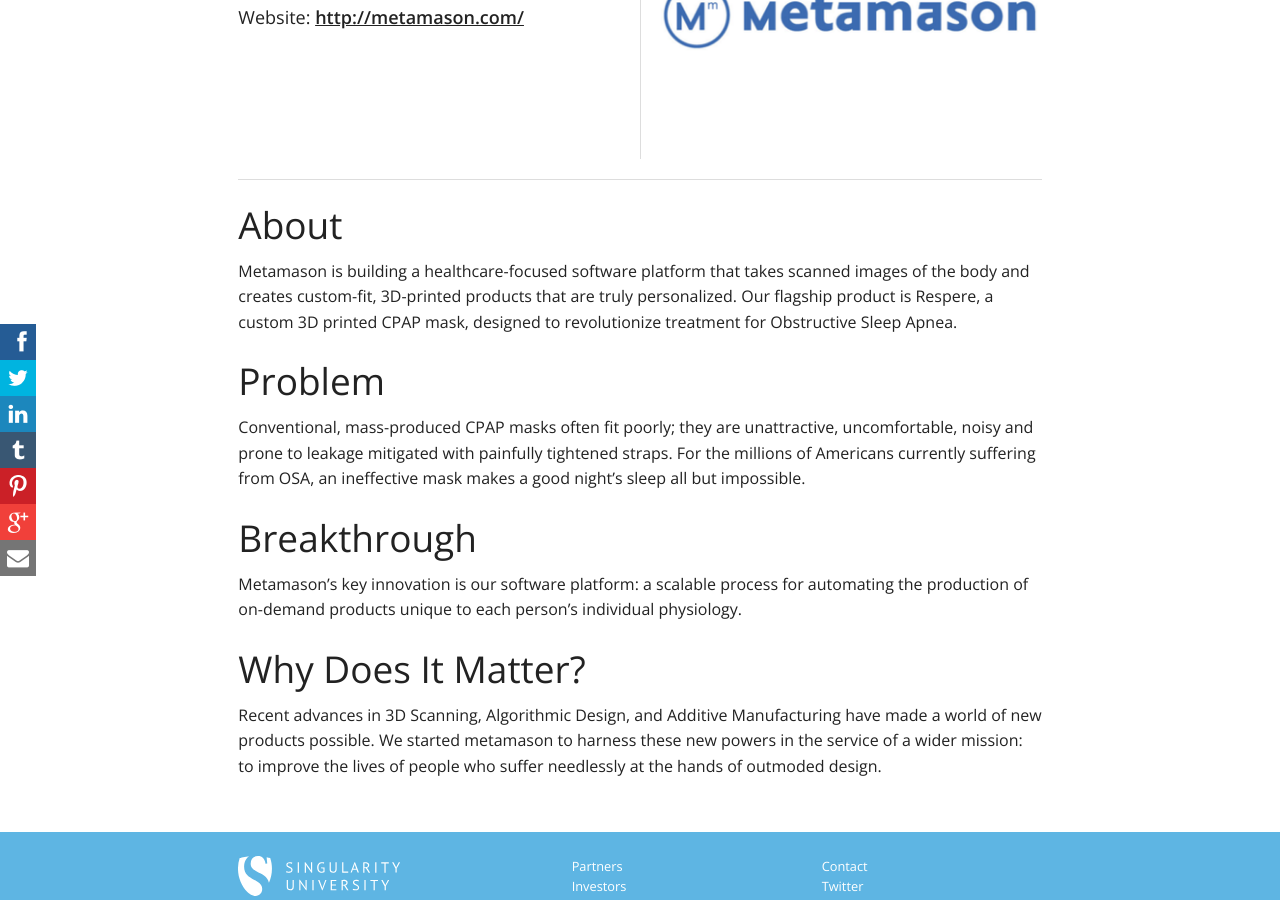
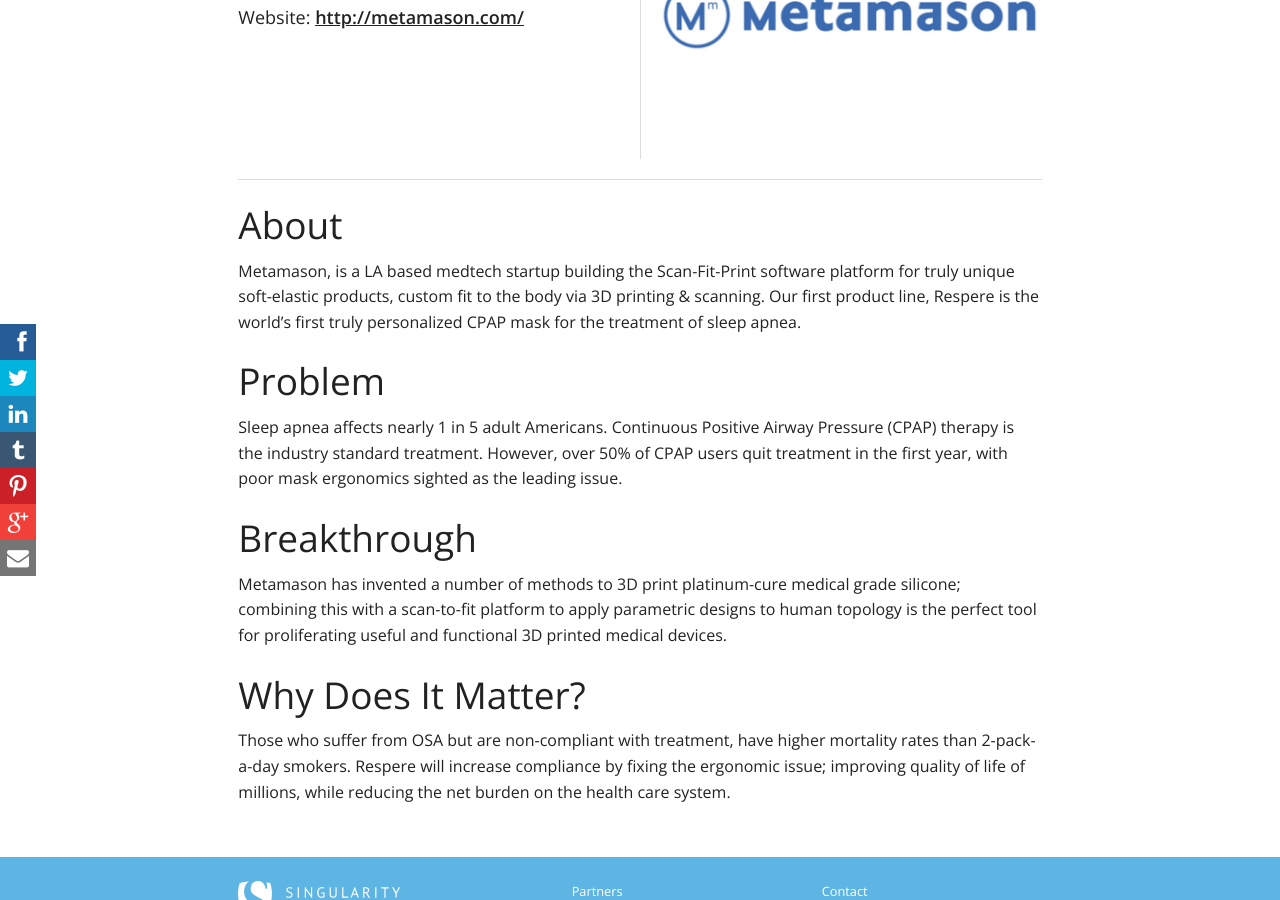
Before and after one commit to SingularityUniversity/startup, a Jekyll site: the page built from _companies/metamason.md, in a window 1280 px wide and 900 px high, scrolled down 622 px. Built offline with Jekyll 4.4.1, drawn with Linux system fonts in a browser that asks for light colours; Markdown is read by kramdown in place of the engine named in the settings.

Commit message:
Updated Metamason text

```diff
--- a/_companies/metamason.md
+++ b/_companies/metamason.md
@@ -9,17 +9,16 @@
 ---
 ## About
 
-Metamason is building a healthcare-focused software platform that takes scanned images of the body and creates custom-fit, 3D-printed products that are truly personalized. Our flagship product is Respere, a custom 3D printed CPAP mask, designed to revolutionize treatment for Obstructive Sleep Apnea.
+Metamason, is a LA based medtech startup building the Scan-Fit-Print software platform for truly unique soft-elastic products, custom fit to the body via 3D printing & scanning. Our first product line, Respere is the world's first truly personalized CPAP mask for the treatment of sleep apnea.
 
 ## Problem
 
-Conventional, mass-produced CPAP masks often fit poorly; they are unattractive, uncomfortable, noisy and prone to leakage mitigated with painfully tightened straps. For the millions of Americans currently suffering from OSA, an ineffective mask makes a good night's sleep all but impossible.
+Sleep apnea affects nearly 1 in 5 adult Americans. Continuous Positive Airway Pressure (CPAP) therapy is the industry standard treatment. However, over 50% of CPAP users quit treatment in the first year, with poor mask ergonomics sighted as the leading issue.
 
 ## Breakthrough
 
-Metamason’s key innovation is our software platform: a scalable process for automating the production of on-demand products unique to each person's individual physiology.
+Metamason has invented a number of methods to 3D print platinum-cure medical grade silicone; combining this with a scan-to-fit platform to apply parametric designs to human topology is the perfect tool for proliferating useful and functional 3D printed medical devices.
 
 ## Why Does It Matter?
 
-Recent advances in 3D Scanning, Algorithmic Design, and Additive Manufacturing have made a world of new products possible.
-We started metamason to harness these new powers in the service of a wider mission: to improve the lives of people who suffer needlessly at the hands of outmoded design.
+Those who suffer from OSA but are non-compliant with treatment, have higher mortality rates than 2-pack-a-day smokers. Respere will increase compliance by fixing the ergonomic issue; improving quality of life of millions, while reducing the net burden on the health care system.
```
